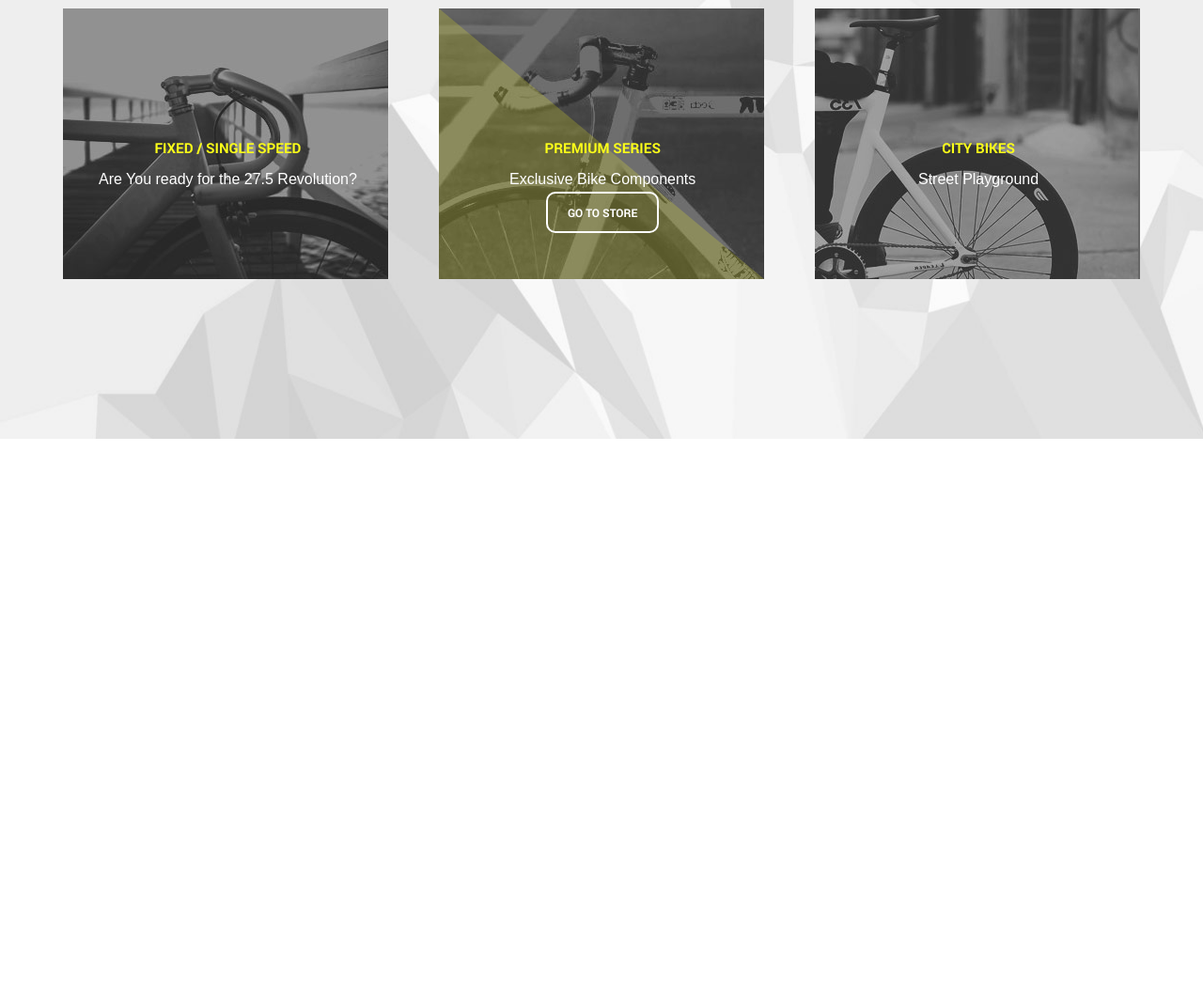
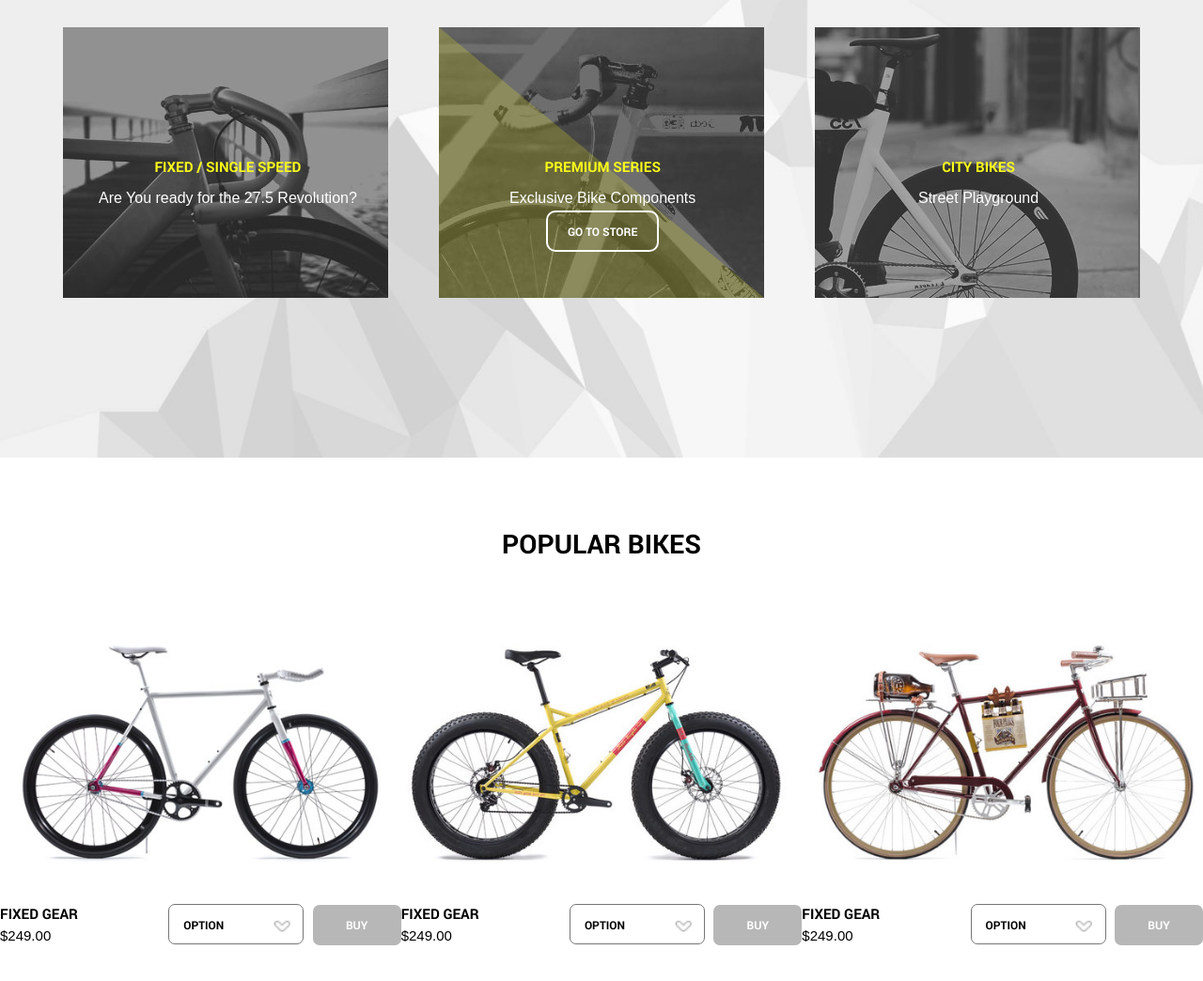
Before and after one commit to RatiboR1978/bikeshop, a website: page index.html in a window 1280 px wide. Shown: the part 1134-2178 px from the top of the page at 94% size. Before the commit the page ends 1601 px from the top, so only its background shows below. Drawn offline with Linux system fonts and the light colour scheme; a web font is replaced by a local one.

Commit message:
Закончил раздел велики

```diff
--- a/index.html
+++ b/index.html
@@ -80,6 +80,68 @@
   </div>
 </section>
 <section class="bikes">
+  <h2 class="bikes__title">POPULAR BIKES</h2>
+  <div class="bikes__wrap">
+    <div class="bikes__item bikes__item1">
+      <img src="img/item1.jpg" alt="item1">
+      <div class="bikes__block-wrap">
+        <div class="bikes__block-text">
+          <h3>FIXED GEAR</h3>
+          <p>$249.00</p>
+        </div>
+        <div class="bikes__buttens">
+          <form action="#">
+            <select class="bikes__select" name = "blacklist">
+              <option value = "OPTION" selected>OPTION</option>
+              <option value = "50cent">Curtis Jackson</option>
+              <option value = "Snoop Dogg">Calvin Cordozar Broadus, Jr.</option>
+            </select>
+            <input class="bikes__but" type="submit" value="BUY">
+          </form>
+        </div>
+      </div>
+    </div>
+    <div class="bikes__item bikes__item2">
+      <img src="img/item2.jpg" alt="item2">
+      <div class="bikes__block-wrap">
+        <div class="bikes__block-text">
+          <h3>FIXED GEAR</h3>
+          <p>$249.00</p>
+        </div>
+        <div class="bikes__buttens">
+          <form action="#">
+            <select class="bikes__select" name = "blacklist">
+              <option value = "OPTION" selected>OPTION</option>
+              <option value = "50cent">Curtis Jackson</option>
+              <option value = "Snoop Dogg">Calvin Cordozar Broadus, Jr.</option>
+            </select>
+            <input class="bikes__but" type="submit" value="BUY">
+          </form>
+        </div>
+      </div>
+    </div>
+    <div class="bikes__item bikes__item3">
+      <img src="img/item3.jpg" alt="item3">
+      <div class="bikes__block-wrap">
+        <div class="bikes__block-text">
+          <h3>FIXED GEAR</h3>
+          <p>$249.00</p>
+        </div>
+        <div class="bikes__buttens">
+          <form action="#">
+            <select class="bikes__select" name = "blacklist">
+              <option value = "OPTION" selected>OPTION</option>
+              <option value = "50cent">Curtis Jackson</option>
+              <option value = "Snoop Dogg">Calvin Cordozar Broadus, Jr.</option>
+            </select>
+            <input class="bikes__but" type="submit" value="BUY">
+          </form>
+        </div>
+      </div>
+    </div>
+  </div>
+</section>
+<section class="contacts">
 
 </section>
 </body>
--- a/sass/blocks/bikes.scss
+++ b/sass/blocks/bikes.scss
@@ -0,0 +1,71 @@
+.bikes {
+  padding-bottom: 40px;
+}
+
+.bikes__title {
+  text-align: center;
+  margin-top: 75px;
+}
+
+.bikes__wrap {
+  display: flex;
+  justify-content: space-around;
+}
+
+.bikes__item {
+  width: 490px;
+}
+
+.bikes__block-text {
+  h3 {
+    font-family: robotobold, Arial, sans-serif;
+    font-size: 15px;
+
+    margin: 0 0 5px;
+  }
+  p {
+    font-size: 15px;
+    margin: 0;
+  }
+}
+
+.bikes__select {
+  width: 144px;
+  height: 43px;
+  border-radius: 7px;
+  font-family: robotobold, Arial, sans-serif;
+  font-size: 12px;
+  padding-left: 15px;
+  outline: none;
+  line-height: 1;
+  -webkit-appearance: none;
+  -moz-appearance: none;
+  appearance: none;
+  background: url(../img/arrow.jpg) no-repeat;
+  background-size: 15%;
+  background-position: 90% 50%;
+}
+
+.bikes__but {
+  margin-left: 5px;
+  width: 94px;
+  height: 43px;
+  background-color: #b7b7b7;
+  color: white;
+  font-family: robotobold, Arial, sans-serif;
+  font-size: 12px;
+  border: none;
+  border-radius: 7px;
+  outline: none;
+}
+
+.bikes__but:hover {
+  background-color: black;
+  color: #fcff19;
+}
+
+.bikes__block-wrap {
+  display: flex;
+  justify-content: space-between;
+  align-items: center;
+}
--- a/sass/global/global.scss
+++ b/sass/global/global.scss
@@ -9,7 +9,7 @@ a {
 
 h2 {
   font-family: robotobold, Arial, sans-serif;
-  font-size: 18px;
+  font-size: 28px;
   color: black;
 }
 
```
Also changed, not shown: css/style.css.
